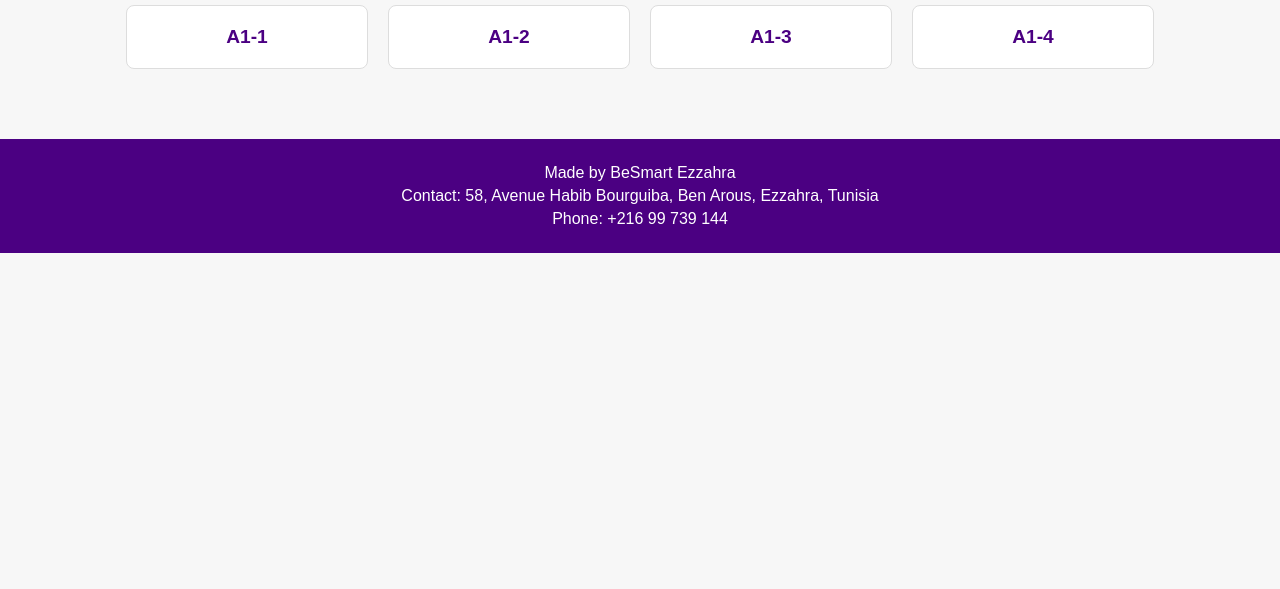
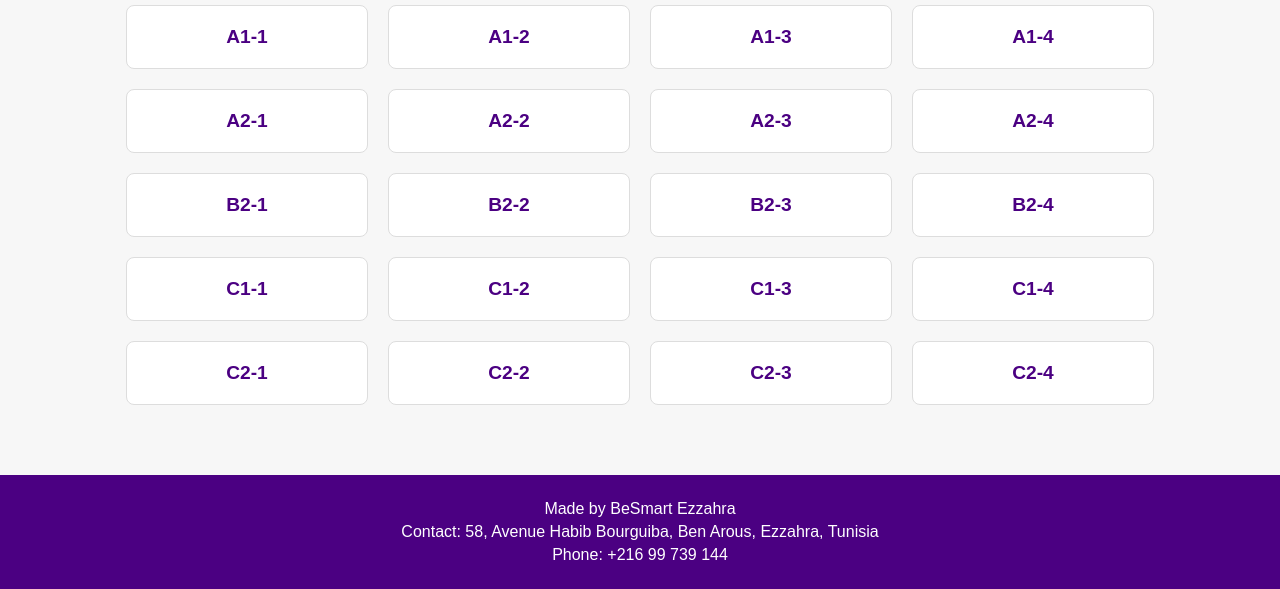
Before and after one commit to besmartezzahra/besmartquizzes, a plain HTML site: page public/index.html in a window 1280 px wide. Shown: the part 222-811 px from the top of the page. Drawn offline with Linux system fonts and the light colour scheme.

Commit message:
Update index.html

```diff
--- a/public/index.html
+++ b/public/index.html
@@ -72,7 +72,7 @@
 </head>
 <body>
     <header>
-        <h1>BeSmart English Quiz</h1>
+        <h1>BeSmart English Quizzes</h1>
         <p>Master English with our level-based quizzes!</p>
     </header>
 
@@ -91,7 +91,54 @@
             <div class="category">
                 <a href="/A1-4.html">A1-4</a>
             </div>
-            <!-- Add more levels as needed -->
+            <div class="category">
+                <a href="/A2-1.html">A2-1</a>
+            </div>
+            <div class="category">
+                <a href="/A2-2.html">A2-2</a>
+            </div>
+            <div class="category">
+                <a href="/A2-3.html">A2-3</a>
+            </div>
+            <div class="category">
+                <a href="/A2-4.html">A2-4</a>
+            </div>
+            <div class="category">
+                <a href="/B2-1.html">B2-1</a>
+            </div>
+            <div class="category">
+                <a href="/B2-2.html">B2-2</a>
+            </div>
+            <div class="category">
+                <a href="/B2-3.html">B2-3</a>
+            </div>
+            <div class="category">
+                <a href="/B2-4.html">B2-4</a>
+            </div>
+            <div class="category">
+                <a href="/C1-1.html">C1-1</a>
+            </div>
+            <div class="category">
+                <a href="/C1-2.html">C1-2</a>
+            </div>
+            <div class="category">
+                <a href="/C1-3.html">C1-3</a>
+            </div>
+            <div class="category">
+                <a href="/C1-4.html">C1-4</a>
+            </div>
+            <div class="category">
+                <a href="/C2-1.html">C2-1</a>
+            </div>
+            <div class="category">
+                <a href="/C2-2.html">C2-2</a>
+            </div>
+            <div class="category">
+                <a href="/C2-3.html">C2-3</a>
+            </div>
+            <div class="category">
+                <a href="/C2-4.html">C2-4</a>
+            </div>
         </div>
     </div>
 
```
